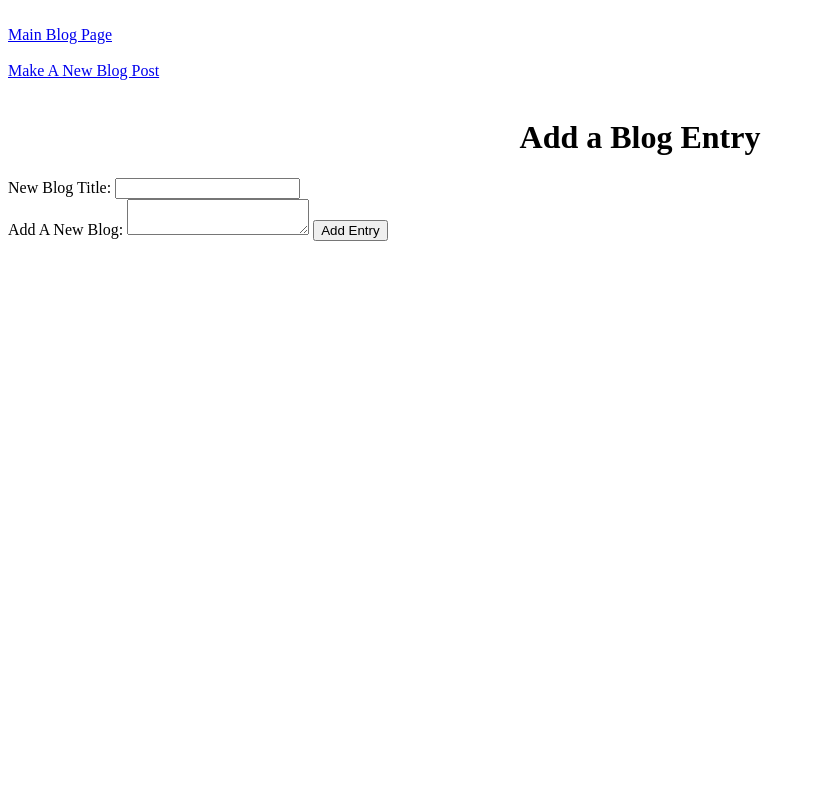
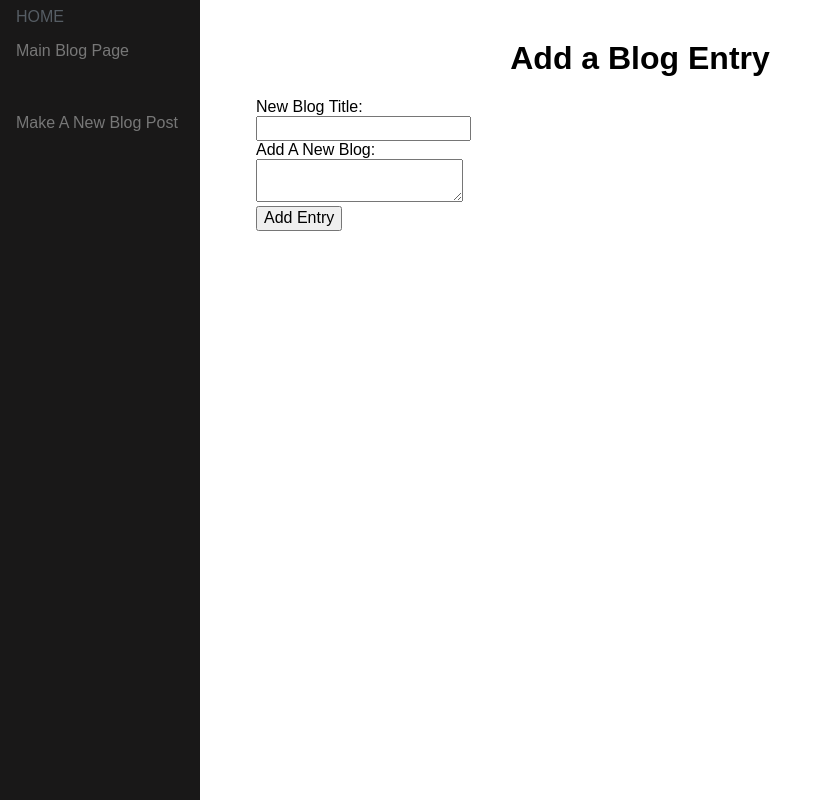
Before and after one commit to poweredbytones/blogz, a Flask app: page /newpost in a window 1280 px wide. Shown: the whole page, without its empty margins (0-824 px from the left). Run offline with Flask 2, Linux system fonts and the light colour scheme; some libraries are stand-ins or nearby versions.

Commit message:
some CSS majic!

```diff
--- a/templates/base.html
+++ b/templates/base.html
@@ -1,24 +1,56 @@
 <!doctype html>
 <html>
     <head>
+
+            <link rel="stylesheet" href="https://unpkg.com/purecss@1.0.0/build/pure-min.css" integrity="sha384-nn4HPE8lTHyVtfCBi5yW9d20FjT8BJwUXyWZT9InLYax14RDjBj46LmSztkmNP9w" crossorigin="anonymous">
+
         <title>{{title}}</title>
         <style>
             .error {
                 color: red;
             }
+            #menu {
+                margin-left: 0px;
+                width: 200px;
+                position: fixed;
+                top: 0;
+                left: 0;
+                bottom: 0;
+                z-index: 1000;
+                background: #191818;
+                overflow-y: auto;
+            }
+            #main {
+                margin-left: auto;
+                margin-right: auto;
+                padding-left: 1em;
+                padding-right: 1em;
+                max-width: 768px;
+            }
+
         </style>
     </head>
     <body>
 
-        <nav>
+
             <br/>
-            <a href='/blog'>Main Blog Page</a><br/><br/>
-
-            <a href='/newpost'>Make A New Blog Post</a><br/><br/>
-        </nav>
+            <div id ="menu">
+            <a class="pure-menu-heading" href="/">Home</a>
+                <ul class="pure-menu-list">
+                    <li class="pure-menu-item">
+                        <a href='/blog' class="pure-menu-link">Main Blog Page</a><br/><br/>
+                    </li>
+                <ul class="pure-menu-list">
+                    <li class="pure-menu-item">
+                        <a href='/newpost' class="pure-menu-link">Make A New Blog Post</a><br/><br/>
+                    </li>
+            </div>
 
 
-        {% block content %}
-        {% endblock %}
+        <div id = "main">
+            {% block content %}
+            {% endblock %}
+        </div>
+
     </body>
 </html>
--- a/templates/newpost.html
+++ b/templates/newpost.html
@@ -4,14 +4,15 @@
 <h1 align="center">Add a Blog Entry</h1>
 <form method='post' action='/newpost'>
     <label>
-        New Blog Title:
+        New Blog Title:<br/>
         <input type="text" name='title' value='{{ title }}'/></br>
     </label>
 
     <label>
-        Add A New Blog:
+        Add A New Blog:<br/>
         <textarea name='body' value='{{body}}'></textarea>
     </label>
+    <br/>
     <input type="submit" value="Add Entry"/>
 </form>
 
```
